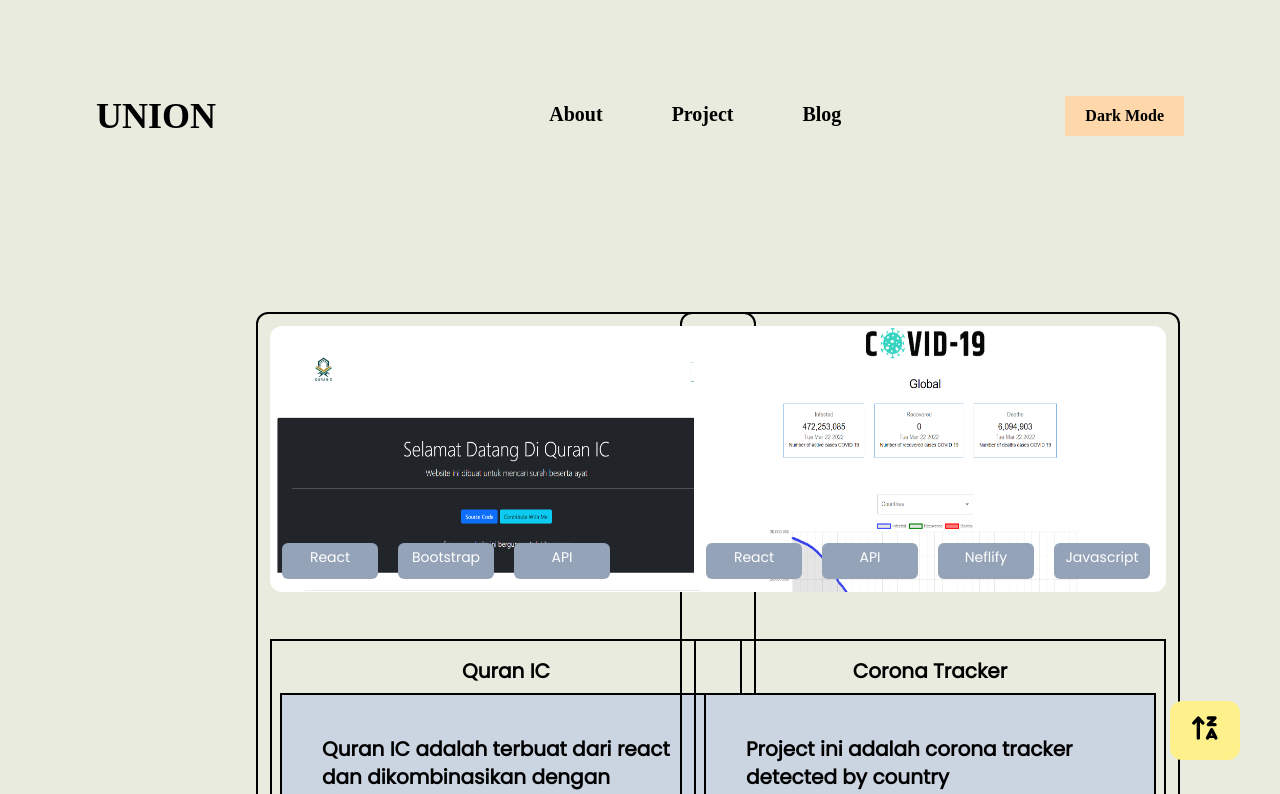
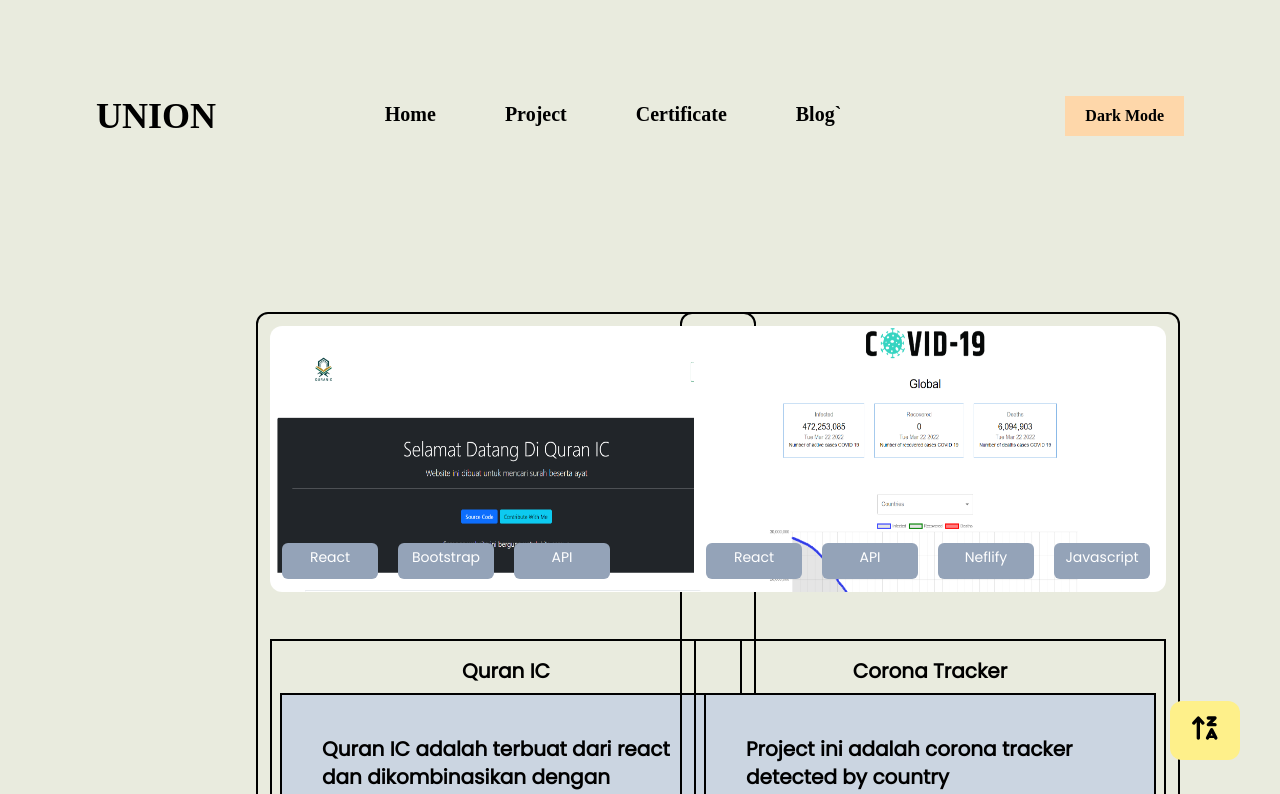
Before and after one commit to Rychhhh/cprof-han, a Next.js app: page /project in a window 1280 px wide. Shown: the top 794 px of the page. Built offline with nearby package versions, Linux system fonts and the light colour scheme; a web font is replaced by a local one.

Commit message:
update navbar on project page

```diff
--- a/components/project/Navbar.tsx
+++ b/components/project/Navbar.tsx
@@ -4,8 +4,9 @@ import Popup from 'reactjs-popup';
 export default function Navbar() {
 
   let Links = [
-    { class: 'link', name: 'About', href: '/'},
+    { class: 'link', name: 'Home', href: '/'},
     { class: 'link', name: 'Project', href: '/project'},
+    { class: 'link', name: 'Certificate', href: '/certificate'},
   ]
 
   return (
@@ -15,20 +16,23 @@ export default function Navbar() {
       </div>
 
       <div className="hidden md:flex lg:space-x-52" data-aos="fade-left" data-aos-duration="1500">
-          <div className="link ml-5 pt-1 space-x-2  md:space-x-10 lg:space-x-16 md:text-xl">
-            <span className="underline-offset-4 hover:underline duration-75">
-              <Link href={'/'}> About </Link>
+          <div className=" ml-5 pt-1 space-x-2  md:space-x-10 lg:space-x-16 md:text-xl">
+             <span className="link underline-offset-4 hover:underline duration-75">
+                <Link href={'/'}> Home </Link>
               </span>
-            <span className="underline-offset-4 hover:underline duration-75">
+              <span className="link underline-offset-4 hover:underline duration-75">
                 <Link href={'/project'}> Project </Link>
               </span>
-            <span className="underline-offset-4 hover:underline duration-75">
+              <span className="link underline-offset-4 hover:underline duration-75">
+                <Link href={'/certificate'}> Certificate </Link>
+              </span>
+              <span className="link underline-offset-4 hover:underline duration-75">
                 <Popup trigger={<button className="font-bold underline-offset-4 hover:underline">Blog</button>} position="bottom center">
                   <div className="py-2 px-4 bg-orange-200 font-semibold font-whytee">
                     <h1>Segera Dibuat</h1>
                   </div>
                 </Popup>
-            </span>
+              </span>`
 
           </div>
 
```
Lines whose indentation alone changed are shown as unchanged.
